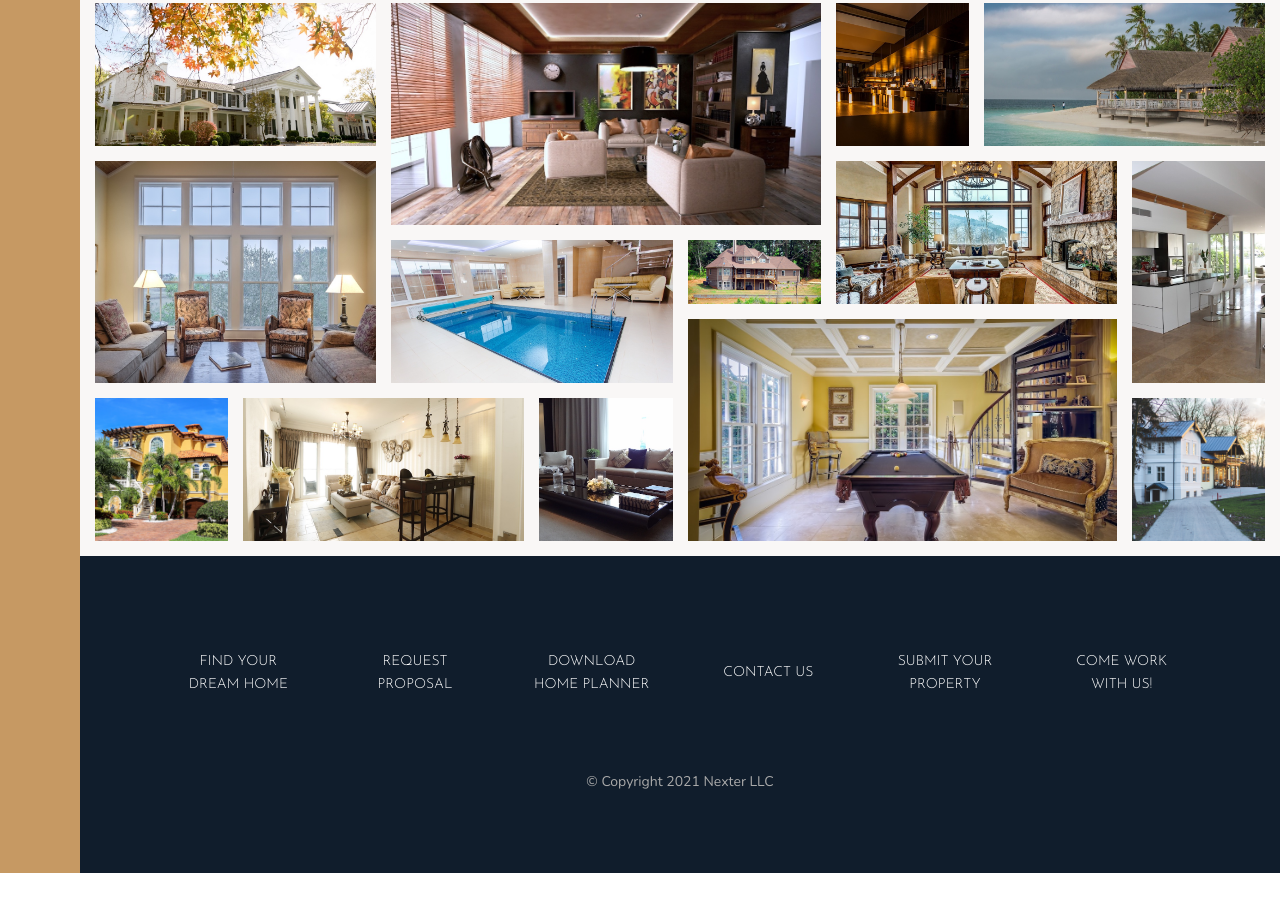
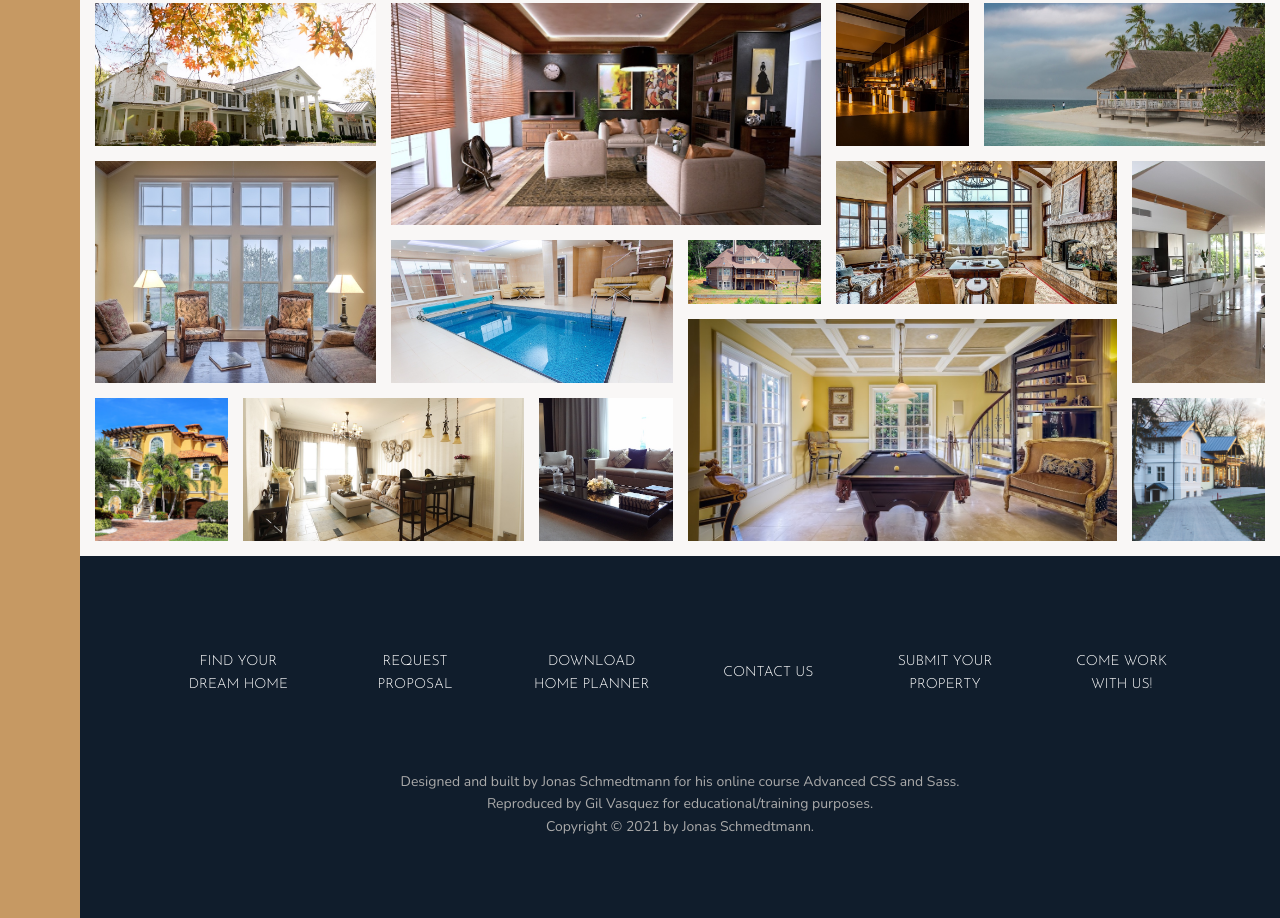
Before and after one commit to gilvasq/Nexter-project, a website: page index.html in a window 1280 px wide. Shown: the part 3084-4002 px from the top of the page. Before the commit the page ends 3957 px from the top, so only its background shows below. Drawn offline with nearby package versions, Linux system fonts and the light colour scheme.

Commit message:
Copyright updated

```diff
--- a/index.html
+++ b/index.html
@@ -347,7 +347,8 @@
       </ul>
 
       <p class="copyright">
-        &copy; Copyright 2021 Nexter LLC
+        Designed and built by Jonas Schmedtmann for his online course Advanced CSS and Sass. <br>Reproduced by Gil Vasquez for educational/training purposes.<br>
+Copyright © 2021 by Jonas Schmedtmann.
       </p>
     </footer>
   </body>
```
